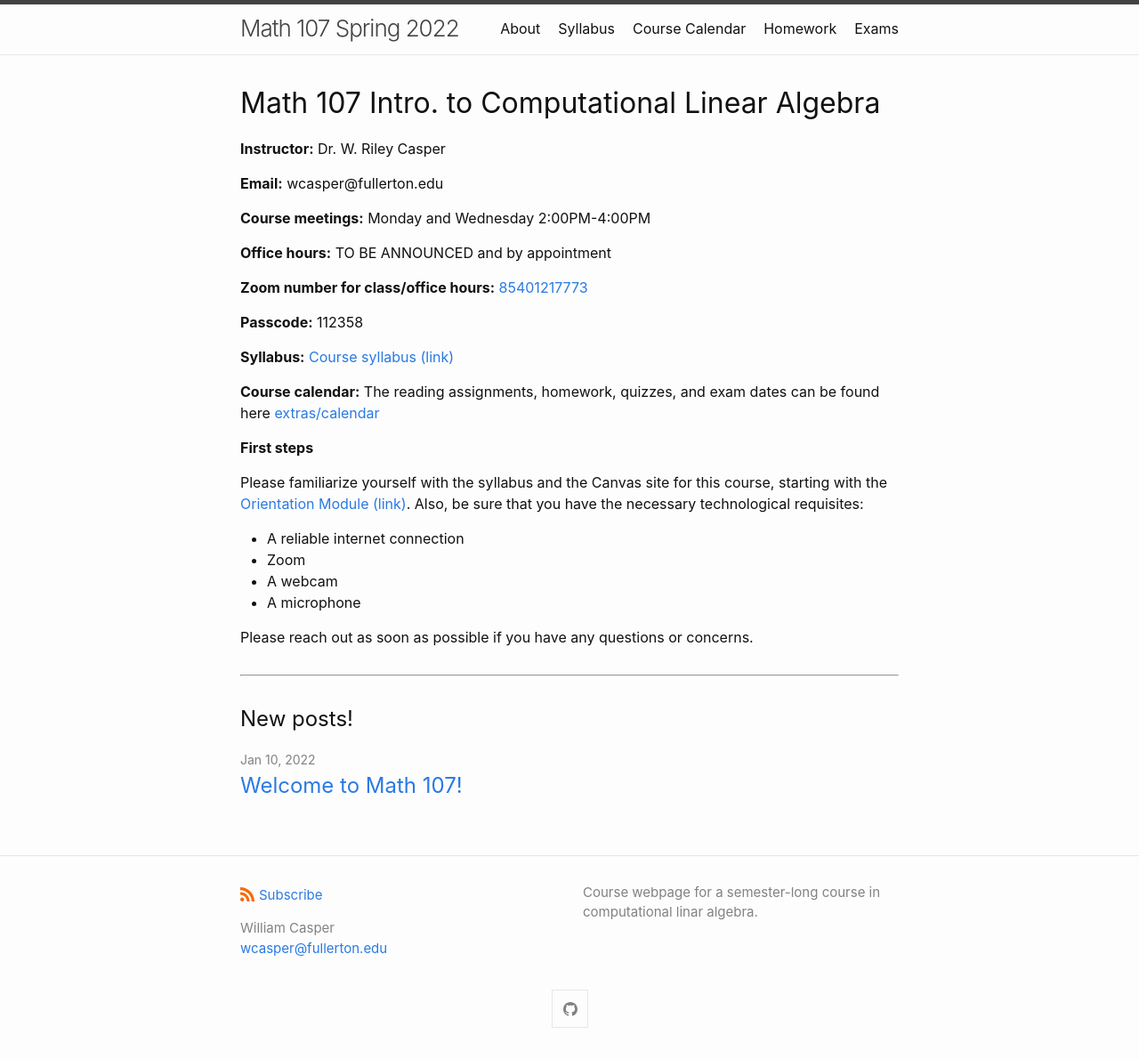
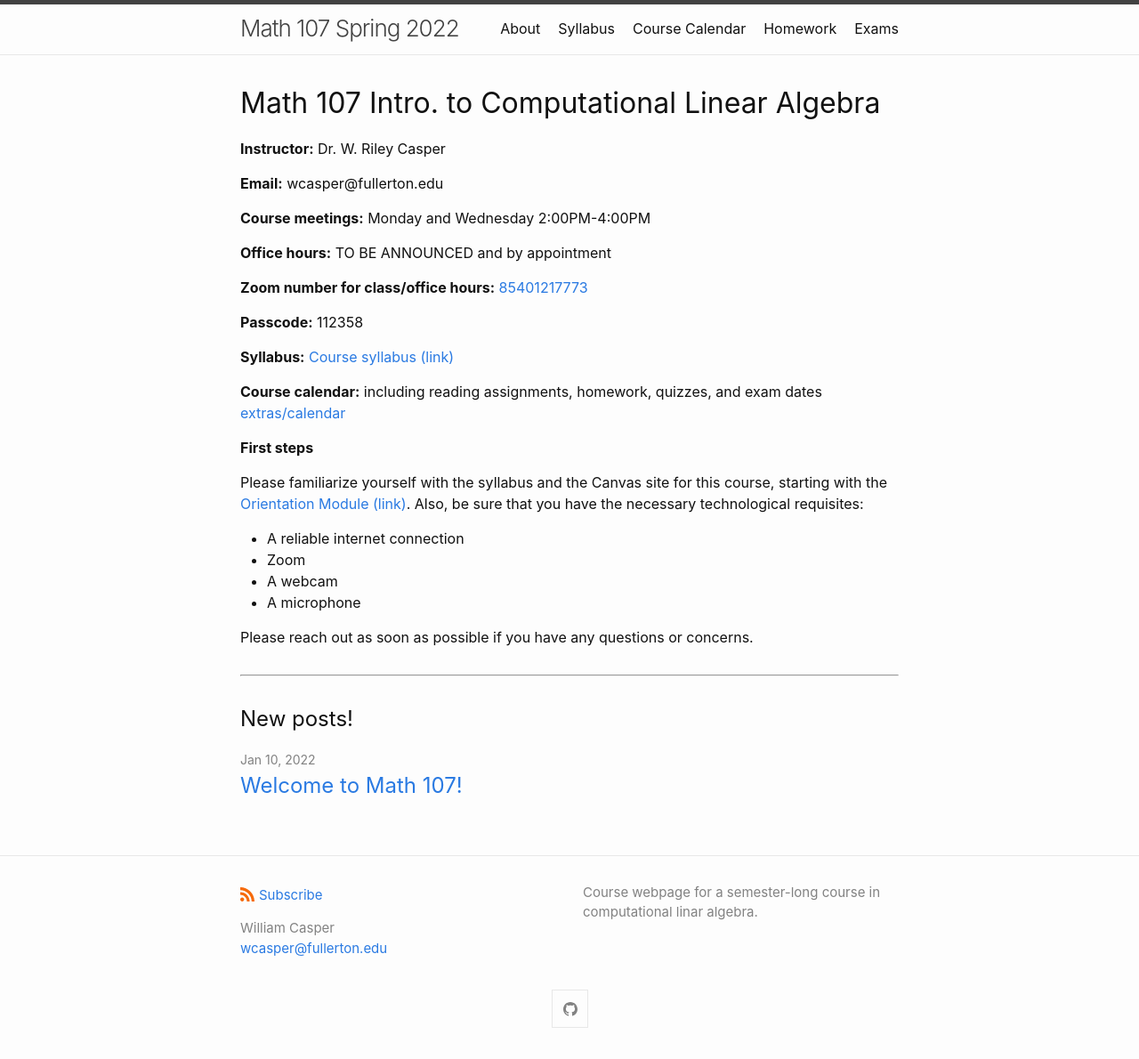
Before and after one commit to wcasper/math107spring2022, a Jekyll site: the page built from index.md, in a window 1280 px wide. Shown: the whole page at 89% size. Built offline with Jekyll 4.4.1, drawn with Linux system fonts in a browser that asks for light colours.

Commit message:
changed line

```diff
--- a/index.md
+++ b/index.md
@@ -25,7 +25,7 @@ title: Math 107 Intro. to Computational Linear Algebra
 **Syllabus:** <a target="_parent" href="extras/syllabus.html">Course syllabus (link)</a>
 
 **Course calendar:**
-The reading assignments, homework, quizzes, and exam dates can be found here [extras/calendar](extras/calendar)
+including reading assignments, homework, quizzes, and exam dates [extras/calendar](extras/calendar)
 
 **First steps**
 
```
